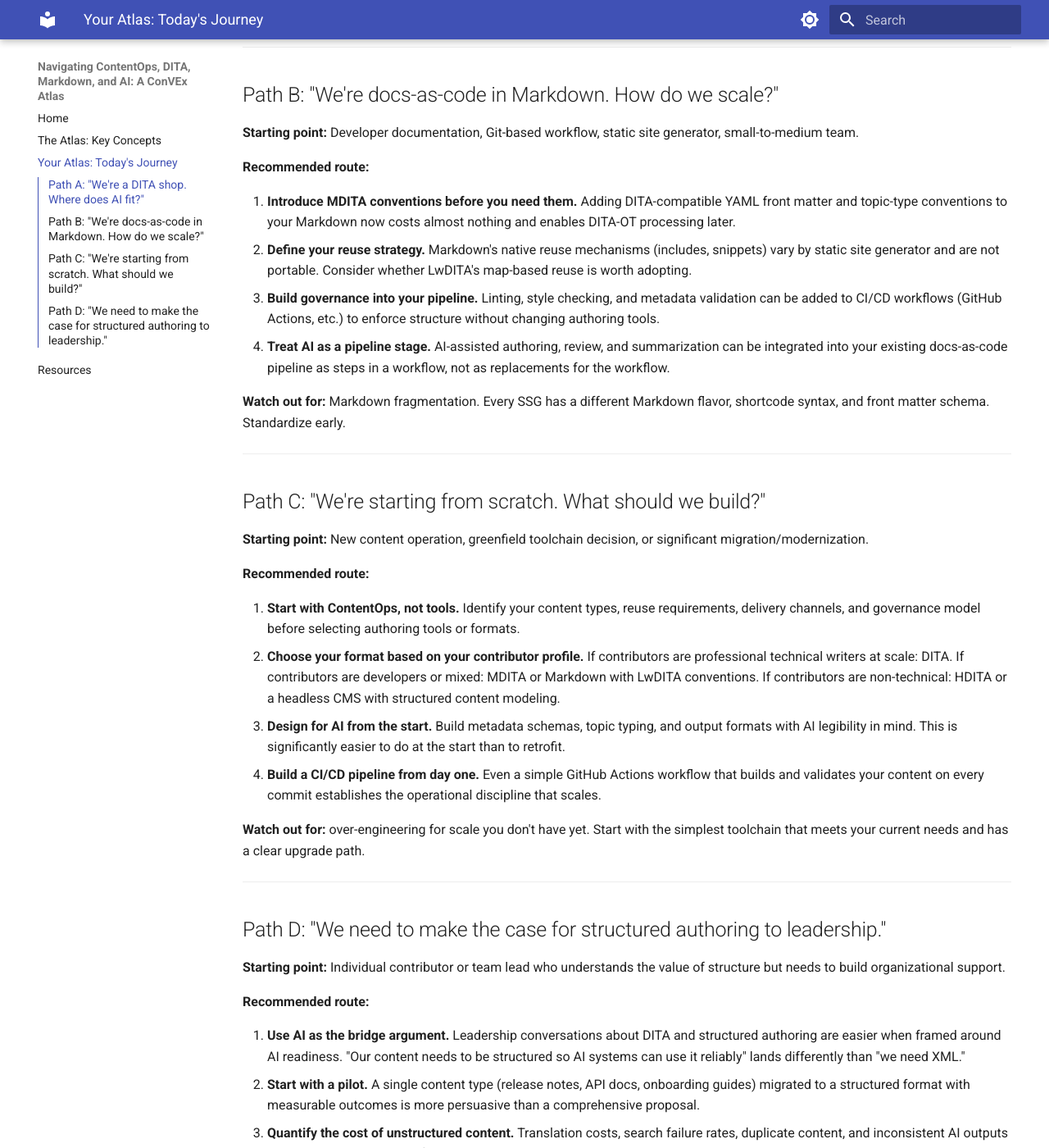
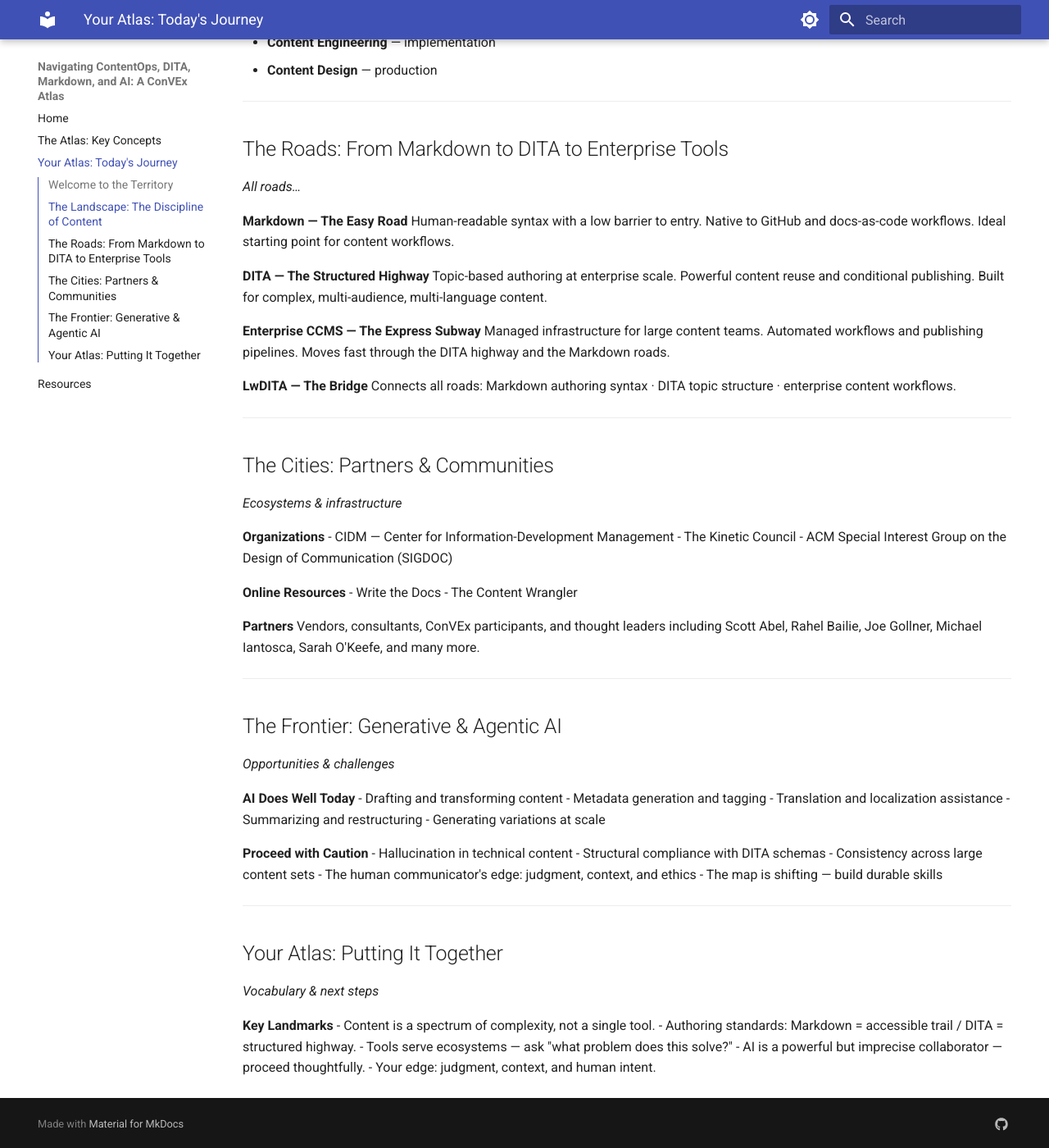
Before and after one commit to VT-Evia/convex-atlas-handout, an MkDocs documentation site: the page built from docs/paths.md, in a window 1280 px wide and 1400 px high, scrolled down 669 px. Shown: the whole window at 82% size. Built offline with MkDocs 1.6.1 and Material for MkDocs 9.7.7, drawn with Linux system fonts in a browser that asks for light colours; some of the changed text lies outside the part shown.

Commit message:
fixed journey

```diff
--- a/docs/paths.md
+++ b/docs/paths.md
@@ -4,60 +4,91 @@
 
 ---
 
-## Path A: "We're a DITA shop. Where does AI fit?"
+## Welcome to the Territory
 
-**Starting point:** Established DITA or component CMS (CCMS) environment, professional technical writers, existing governance.
+*Who, what, & why*
 
-**Recommended route:**
-
-1. **Audit your metadata.** AI systems work best with content that has explicit, consistent metadata. DITA's architecture supports this, but only if your metadata is actually populated and governed.
-2. **Evaluate your output architecture for AI readiness.** Is your content published in formats that AI retrieval systems can parse (HTML, chunked topics, structured JSON)? If output is PDF-first, AI integration will be limited.
-3. **Introduce LwDITA MDITA for contributor onboarding.** Subject matter experts and developers who resist XML authoring can contribute via MDITA with tooling (VS Code + DITA-OT) that maintains DITA compatibility.
-4. **Define your *intentio algorithmi* policy.** What should AI systems do with your content? Summarize? Answer questions? Generate variants? Define this before choosing tooling.
-
-**Watch out for:** assuming that "structured content = AI-ready content." Structure is necessary but not sufficient — consistent metadata and deliberate output architecture matter equally.
+ConVEx can feel like entering a new world — tools, acronyms, and experts everywhere. You don't need to know every road before you travel. You need a good atlas, and that's what this session is all about. By the end, you will have vocabulary, frameworks, and confidence to engage.
 
 ---
 
-## Path B: "We're docs-as-code in Markdown. How do we scale?"
+## The Landscape: The Discipline of Content
 
-**Starting point:** Developer documentation, Git-based workflow, static site generator, small-to-medium team.
+*Complexity spectrum*
 
-**Recommended route:**
+Four disciplinary areas structure the discipline of content:
 
-1. **Introduce MDITA conventions before you need them.** Adding DITA-compatible YAML front matter and topic-type conventions to your Markdown now costs almost nothing and enables DITA-OT processing later.
-2. **Define your reuse strategy.** Markdown's native reuse mechanisms (includes, snippets) vary by static site generator and are not portable. Consider whether LwDITA's map-based reuse is worth adopting.
-3. **Build governance into your pipeline.** Linting, style checking, and metadata validation can be added to CI/CD workflows (GitHub Actions, etc.) to enforce structure without changing authoring tools.
-4. **Treat AI as a pipeline stage.** AI-assisted authoring, review, and summarization can be integrated into your existing docs-as-code pipeline as steps in a workflow, not as replacements for the workflow.
-
-**Watch out for:** Markdown fragmentation. Every SSG has a different Markdown flavor, shortcode syntax, and front matter schema. Standardize early.
+- **Content Operations** - govern
+- **Content Strategy** — planning
+- **Content Engineering** — implementation
+- **Content Design** — production
 
 ---
 
-## Path C: "We're starting from scratch. What should we build?"
+## The Roads: From Markdown to DITA to Enterprise Tools
 
-**Starting point:** New content operation, greenfield toolchain decision, or significant migration/modernization.
+*All roads…*
 
-**Recommended route:**
+**Markdown — The Easy Road**
+Human-readable syntax with a low barrier to entry. Native to GitHub and docs-as-code workflows. Ideal starting point for content workflows.
 
-1. **Start with ContentOps, not tools.** Identify your content types, reuse requirements, delivery channels, and governance model before selecting authoring tools or formats.
-2. **Choose your format based on your contributor profile.** If contributors are professional technical writers at scale: DITA. If contributors are developers or mixed: MDITA or Markdown with LwDITA conventions. If contributors are non-technical: HDITA or a headless CMS with structured content modeling.
-3. **Design for AI from the start.** Build metadata schemas, topic typing, and output formats with AI legibility in mind. This is significantly easier to do at the start than to retrofit.
-4. **Build a CI/CD pipeline from day one.** Even a simple GitHub Actions workflow that builds and validates your content on every commit establishes the operational discipline that scales.
+**DITA — The Structured Highway**
+Topic-based authoring at enterprise scale. Powerful content reuse and conditional publishing. Built for complex, multi-audience, multi-language content.
 
-**Watch out for:** over-engineering for scale you don't have yet. Start with the simplest toolchain that meets your current needs and has a clear upgrade path.
+**Enterprise CCMS — The Express Subway**
+Managed infrastructure for large content teams. Automated workflows and publishing pipelines. Moves fast through the DITA highway and the Markdown roads.
+
+**LwDITA — The Bridge**
+Connects all roads: Markdown authoring syntax · DITA topic structure · enterprise content workflows.
 
 ---
 
-## Path D: "We need to make the case for structured authoring to leadership."
+## The Cities: Partners & Communities
 
-**Starting point:** Individual contributor or team lead who understands the value of structure but needs to build organizational support.
+*Ecosystems & infrastructure*
 
-**Recommended route:**
+**Organizations**
+- CIDM — Center for Information-Development Management
+- The Kinetic Council
+- ACM Special Interest Group on the Design of Communication (SIGDOC)
 
-1. **Use AI as the bridge argument.** Leadership conversations about DITA and structured authoring are easier when framed around AI readiness. "Our content needs to be structured so AI systems can use it reliably" lands differently than "we need XML."
-2. **Start with a pilot.** A single content type (release notes, API docs, onboarding guides) migrated to a structured format with measurable outcomes is more persuasive than a comprehensive proposal.
-3. **Quantify the cost of unstructured content.** Translation costs, search failure rates, duplicate content, and inconsistent AI outputs are all measurable costs of unstructured content operations.
-4. **Connect to existing initiatives.** ContentOps arguments land better when connected to ongoing programs: AI adoption, accessibility compliance, product localization, or developer experience.
+**Online Resources**
+- Write the Docs
+- The Content Wrangler
 
-**Watch out for:** making the argument on tool features rather than business outcomes.
+**Partners**
+Vendors, consultants, ConVEx participants, and thought leaders including Scott Abel, Rahel Bailie, Joe Gollner, Michael Iantosca, Sarah O'Keefe, and many more.
+
+---
+
+## The Frontier: Generative & Agentic AI
+
+*Opportunities & challenges*
+
+
+**AI Does Well Today**
+- Drafting and transforming content
+- Metadata generation and tagging
+- Translation and localization assistance
+- Summarizing and restructuring
+- Generating variations at scale
+
+**Proceed with Caution**
+- Hallucination in technical content
+- Structural compliance with DITA schemas
+- Consistency across large content sets
+- The human communicator's edge: judgment, context, and ethics
+- The map is shifting — build durable skills
+
+---
+
+## Your Atlas: Putting It Together
+
+*Vocabulary & next steps*
+
+**Key Landmarks**
+- Content is a spectrum of complexity, not a single tool.
+- Authoring standards: Markdown = accessible trail / DITA = structured highway.
+- Tools serve ecosystems — ask "what problem does this solve?"
+- AI is a powerful but imprecise collaborator — proceed thoughtfully.
+- Your edge: judgment, context, and human intent.
```
